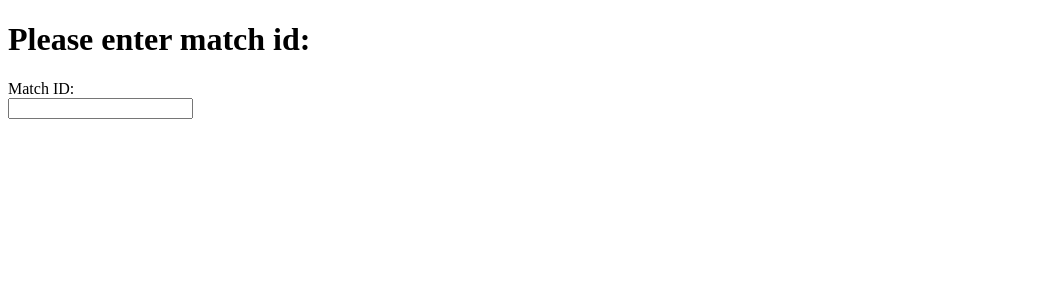
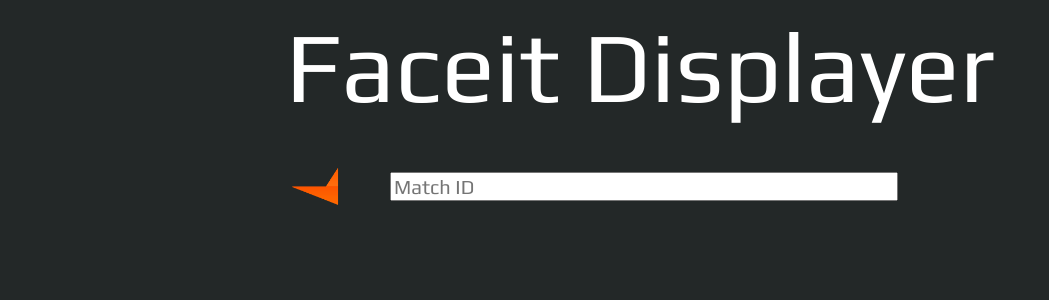
Before and after one commit to mled-v/faceit-displayer, a Flask app: page / in a window 1280 px wide. Shown: the top 300 px of the page, without its empty margins (0-1049 px from the left). Run offline with Flask 3, Linux system fonts and the light colour scheme.

Commit message:
changed some of the landing page

```diff
--- /dev/null
+++ b/assets/styles.css
@@ -0,0 +1,44 @@
+@font-face {
+    font-family: Play-Bold;
+    src: url(Play-Regular.ttf);
+}
+@font-face {
+    font-family: test;
+    src: url(assets/Play-Bold.ttf);
+}
+
+.class0 {
+
+    font-size: 100px;
+    font-family: Play-Bold;
+    color: white;
+    display: flex;
+    justify-content: center;
+}
+
+.container {
+    max-width: 800px; /* Limits the maximum width of the container */
+    margin: 0 auto; /* Centers the container horizontally on the page */
+    padding: 20px; /* Adds some padding around the content within the container */
+    display: flex; /* Uses Flexbox layout to arrange its children */
+    align-items: center; /* Aligns children vertically in the center */
+  }
+
+.class1 {
+    justify-content: center;
+}
+
+#logo {
+    width: 150px;
+}
+
+#match_id {
+    font-size: 20px;
+    color: white;
+    font-family: Play-Bold;
+    width: 500px;
+
+}
+body {
+    background-color: rgb(35, 40, 40)
+}
--- a/main.py
+++ b/main.py
@@ -11,9 +11,6 @@ def index():
 @app.route('/add', methods=['POST'])
 def add():
     match_id = (request.form['match_id'])
-
-    team1_dict = api_connection.team1_id(match_id)
-    team2_dict = api_connection.team2_id(match_id)
 
     team1_nickname = api_connection.team1_nicknames(match_id)
     team2_nickname = api_connection.team2_nicknames(match_id)
--- a/templates/api_connection.py
+++ b/templates/api_connection.py
@@ -125,3 +125,17 @@ def win_rate_by_map(player_id):
         winrate_map_dict[map_pool[i]] = json_data['segments'][i]['stats']['Win Rate %']
 
     return winrate_map_dict
+
+def player_stats(player_id):
+    response = requests.get(
+    'https://open.faceit.com/data/v4/players/' + player_id + '/stats/cs2',
+    headers={'Authorization': 'Bearer fde1c0a3-1e2c-4c2e-a982-8d851b6c43d9'}
+    )
+
+    json_data = response.json()
+
+    stats = {}
+
+    stats['average_kd'] = json_data['lifetime']['Average K/D Ratio']
+    stats['average_hs'] = json_data['lifetime']['Average Headshots %']
+    stats['']
--- a/templates/index.html
+++ b/templates/index.html
@@ -3,13 +3,16 @@
 <head>
     <meta charset="UTF-8">
     <meta name="viewport" content="width=device-width, initial-scale=1.0">
+    <link rel="stylesheet" type="text/css" href="../assets/styles.css" />
     <title>Add Numbers</title>
 </head>
 <body>
-    <h1>Please enter match id:</h1>
-    <form action="/add" method="post">
-        <label for="match_id">Match ID:</label><br>
-        <input type="text" id="match_id" name="match_id"><br>
-    </form>
+    <div class="class0">Faceit Displayer</div>
+    <div class="container">
+        <img id="logo" src="../assets/logo.png" alt="FaceIt Logo">
+        <form class="class1" action="/add" method="post">
+            <input type="text" id="match_id" name="match_id" placeholder="Match ID"><br>
+        </form>
+    </div>
 </body>
 </html>
```
Also changed, not shown: templates/match.html (+8 -2 lines), assets/Play-Bold.ttf (added), assets/Play-Regular.ttf (added), assets/logo.png (added).
